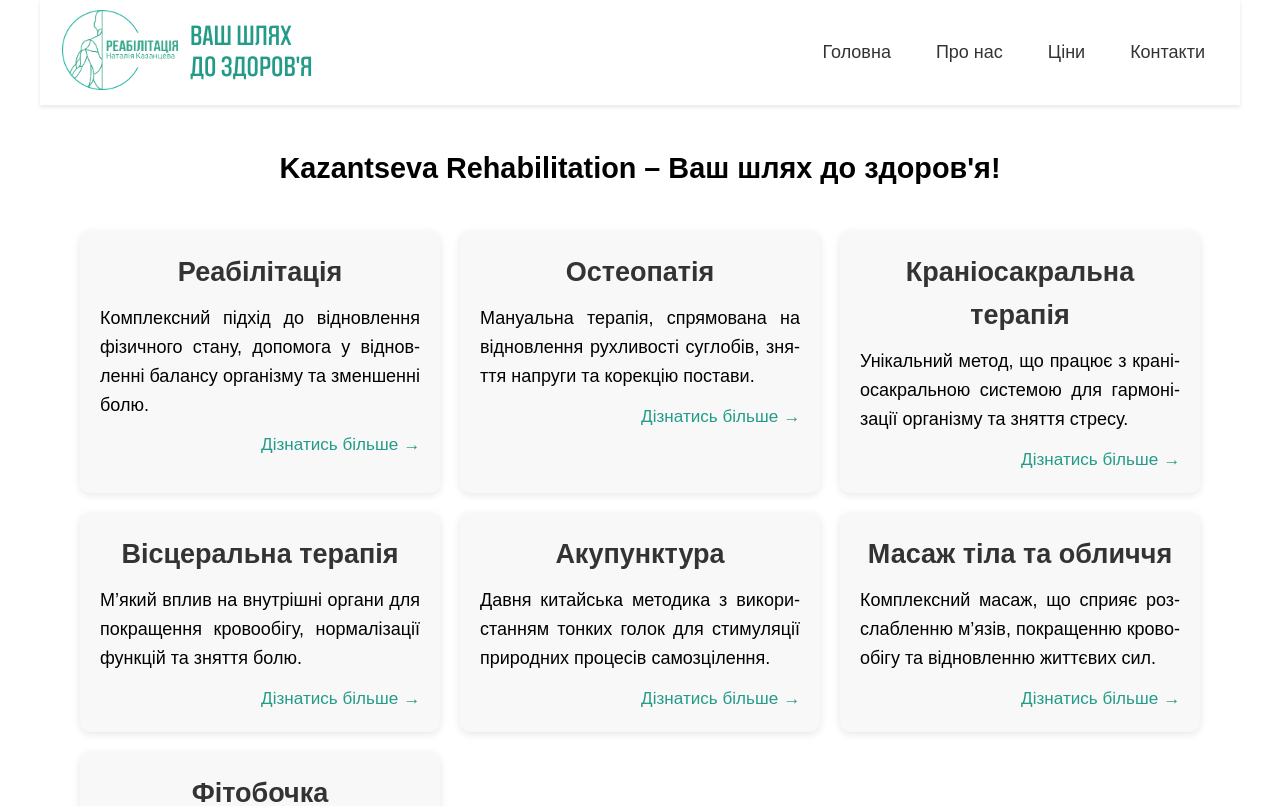
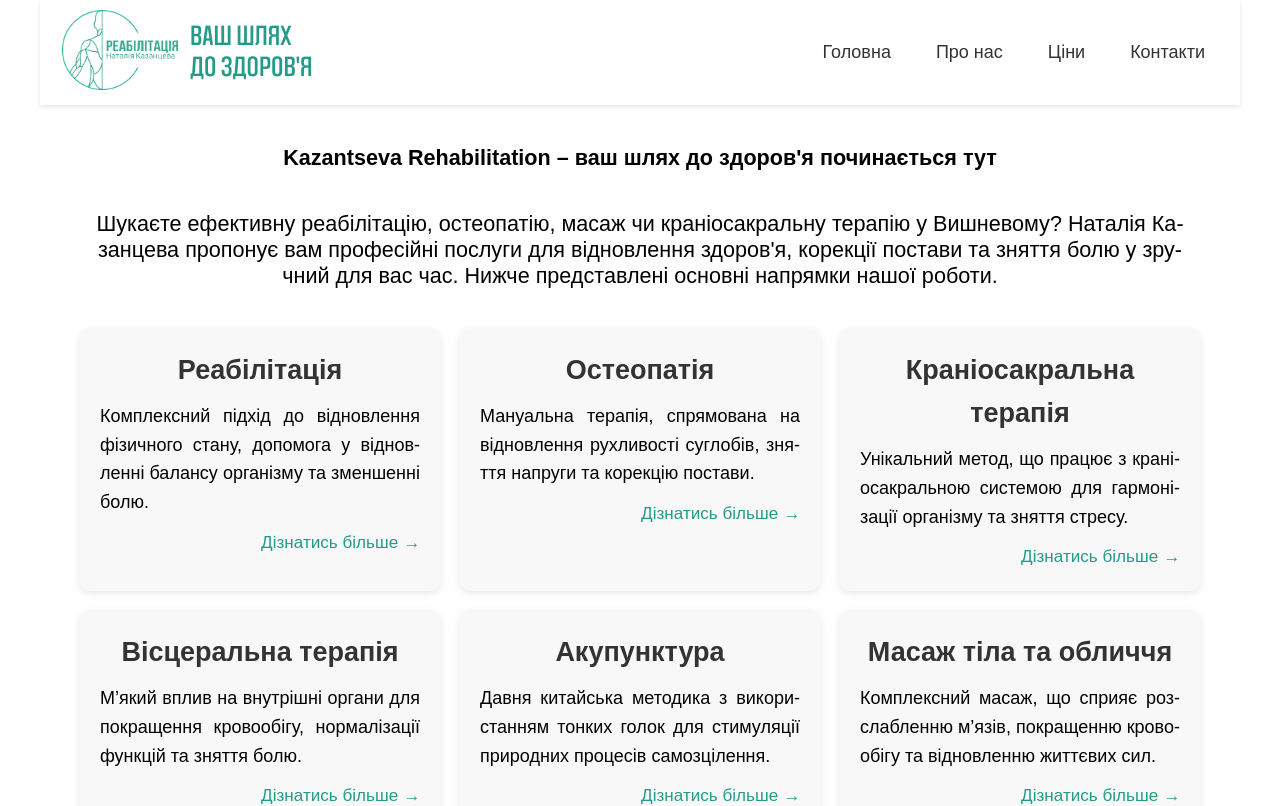
Before and after one commit to RicConey/kazantseva-rehab, a Next.js app: page / in a window 1280 px wide. Shown: the top 806 px of the page. Built offline with nearby package versions, Linux system fonts and the light colour scheme.

Commit message:
SEO-optimization

```diff
--- a/app/ServicePage.module.css
+++ b/app/ServicePage.module.css
@@ -6,9 +6,15 @@
 
 .intro {
     text-align: center;
-    font-size: 1.6rem;
+    font-size: 1.2rem;
     margin-bottom: 40px;
+    line-height: 1.2;
+    hyphens: auto;
+    overflow-wrap: break-word;
+    word-wrap: break-word;
+    word-break: normal;
 }
+
 
 .servicesGrid {
     list-style: none;
--- a/app/layout.js
+++ b/app/layout.js
@@ -9,18 +9,28 @@ export const viewport = {
 };
 
 export const metadata = {
-    title: "Kazantseva Rehabilitation – Реабілітація Наталія Казанцева",
+    title: "Kazantseva Rehabilitation – Реабілітація Наталія Казанцева у Вишневому",
     description:
-        "Професійна реабілітація, остеопатія, масаж, фітобочка, краніосакральна терапія, вісцеральна терапія та інші послуги для відновлення здоров'я.",
+        "Професійна реабілітація, остеопатія, масаж, фітобочка, краніосакральна терапія у Вишневому Київська область. Відновлення здоров'я, зменшення болю, корекція постави.",
+    keywords: "реабілітація Вишневе, остеопатія Вишневе, масаж Вишневе, краніосакральна терапія Вишневе, фітобочка Вишневе, вісцеральна терапія Вишневе",
+    author: "Наталія Казанцева",
     icons: {
         icon: "/favicon.ico",
     },
     openGraph: {
-        title: "Kazantseva Rehabilitation – Реабілітація Наталія Казанцева",
+        title: "Kazantseva Rehabilitation – Реабілітація Наталія Казанцева у Вишневому",
         description:
-            "Професійна реабілітація, остеопатія, масаж, фітобочка, краніосакральна терапія, вісцеральна терапія та інші послуги для відновлення здоров'я.",
+            "Реабілітація, остеопатія, масаж, краніосакральна терапія у Вишневому. Відновлення здоров'я професійно!",
         url: "https://kazantseva-rehabilitation.com.ua/",
         type: "website",
+        images: [
+            {
+                url: "https://kazantseva-rehabilitation.com.ua/og-image.jpg",
+                width: 1110,
+                height: 768,
+                alt: "Kazantseva Rehabilitation – Ваш шлях до здоров'я",
+            },
+        ],
     },
     alternates: {
         canonical: "https://kazantseva-rehabilitation.com.ua/",
@@ -35,8 +45,9 @@ export default function RootLayout({ children }) {
         "name": "Kazantseva Rehabilitation – Реабілітація Наталія Казанцева",
         "url": "https://kazantseva-rehabilitation.com.ua/",
         "logo": "https://kazantseva-rehabilitation.com.ua/logo.png",
+        "image": "https://kazantseva-rehabilitation.com.ua/og-image.jpg",
         "description":
-            "Професійна реабілітація, остеопатія, масаж, фітобочка, краніосакральна терапія, вісцеральна терапія та інші послуги для відновлення здоров'я.",
+            "Професійна реабілітація, остеопатія, масаж, краніосакральна терапія та інші послуги для здоров'я у місті Вишневе Київська область +380503843042.",
         "address": {
             "@type": "PostalAddress",
             "addressLocality": "Вишневе",
@@ -44,7 +55,13 @@ export default function RootLayout({ children }) {
             "postalCode": "08132",
             "streetAddress": "вулиця Молодіжна, 16А"
         },
-        "telephone": "+380503843042"
+        "telephone": "+380503843042",
+ //       "openingHours": "Mo-Fr 09:00-19:00",
+ //       "priceRange": "₴₴",
+        "sameAs": [
+ //           "https://www.facebook.com/ваш-профіль",
+            "https://www.instagram.com/kaza_natali"
+        ]
     };
 
     return (
--- a/app/page.js
+++ b/app/page.js
@@ -49,7 +49,12 @@ export default function HomePage() {
 
     return (
         <section className={styles.section}>
-            <h1 className={styles.intro}>Kazantseva Rehabilitation – Ваш шлях до здоров'я!</h1>
+            <h1 className={styles.intro}>Kazantseva Rehabilitation – ваш шлях до здоров'я починається тут</h1>
+            <p className={styles.intro}>
+                Шукаєте ефективну реабілітацію, остеопатію, масаж чи краніосакральну терапію у Вишневому?
+                Наталія Казанцева пропонує вам професійні послуги для відновлення здоров'я, корекції постави та
+                зняття болю у зручний для вас час. Нижче представлені основні напрямки нашої роботи.
+            </p>
             <ul className={styles.servicesGrid}>
                 {services.map((service) => (
                     <li key={service.slug} className={styles.serviceCard}>
--- a/styles/globals.css
+++ b/styles/globals.css
@@ -41,6 +41,7 @@ h1, h2, h3, h4, h5, h6, p {
     text-align: center;
     font-size: 1.2rem;
     margin-bottom: 40px;
+
 }
 
 .servicesList {
```
Also changed, not shown: public/og-image.jpg (added), 1 other file (tests, documents, lock files or other folders).
